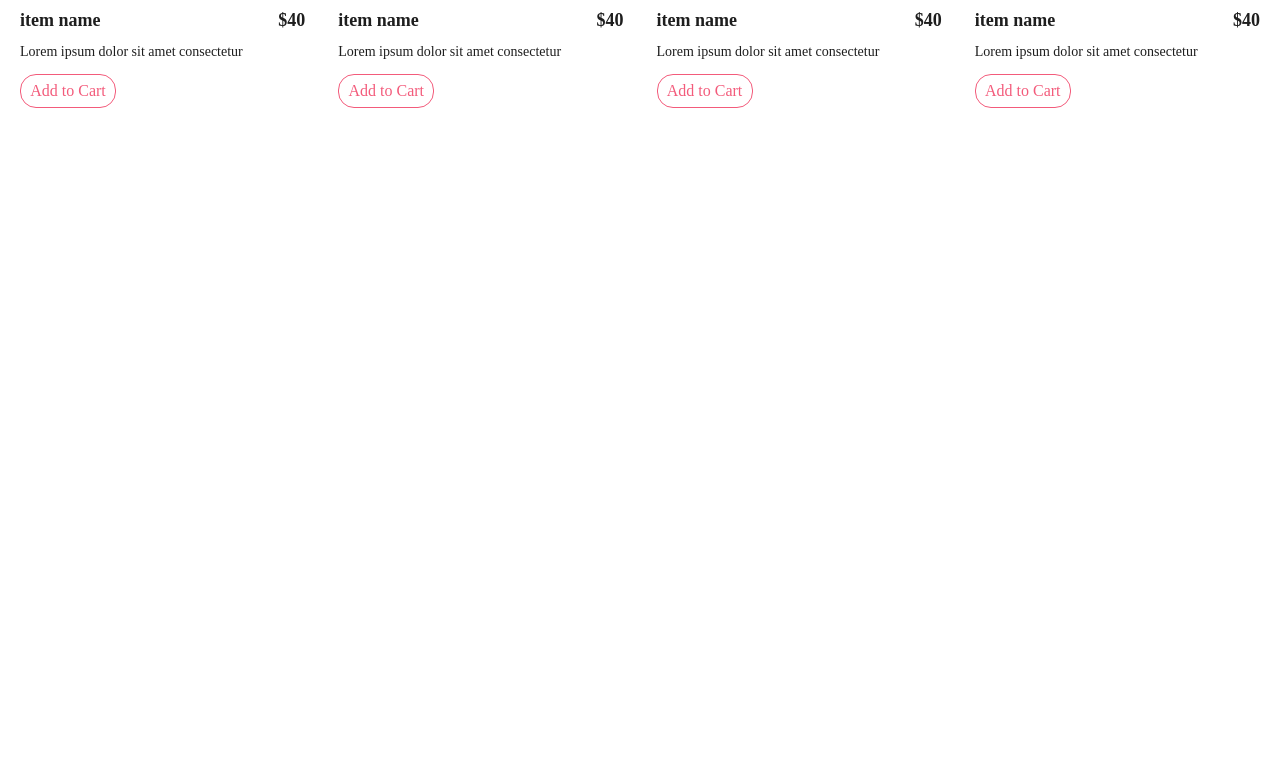
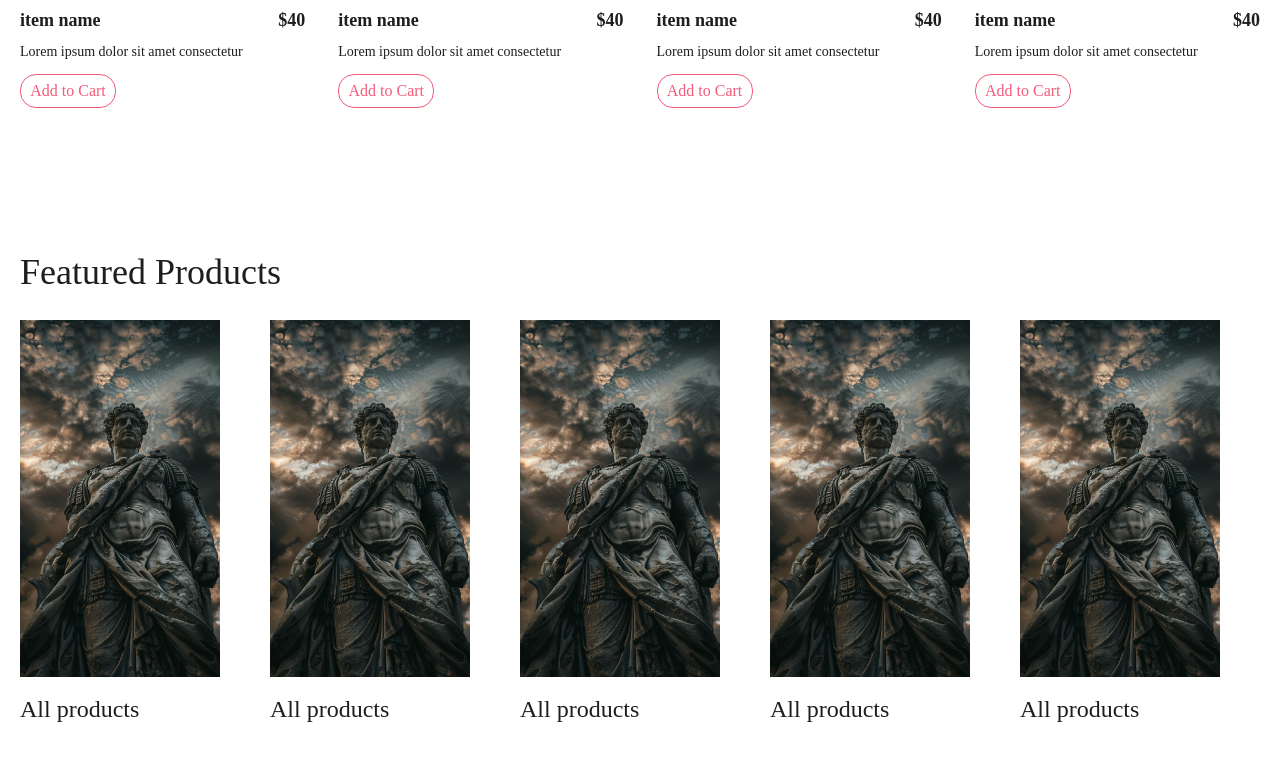
Before and after one commit to PavelKrobynets/Ecommerce-practice, a Next.js app: page / in a window 1280 px wide. Shown: the part 1254-2014 px from the top of the page. Before the commit the page ends 1426 px from the top, so only its background shows below. Built offline with nearby package versions, Linux system fonts and the light colour scheme; a web font is replaced by a local one.

Commit message:
Featured products carousel

```diff
--- a/src/app/components/header/Header.tsx
+++ b/src/app/components/header/Header.tsx
@@ -8,7 +8,7 @@ export default function Header() {
     <header className="flex items-center fixed-2 h-20 px-4 md:px-8 lg:px-16 xl:px-32 2xl:px-64 relative">
       {/*Mobile*/}
       <div className="md:hidden flex flex-row justify-between w-full items-center">
-        <Link href="#" className="flex flex-row gap-1 items-center">
+        <Link href="/" className="flex flex-row gap-1 items-center">
           <ShoppingBasket color="#b9284a" />
           <p className="text-3xl uppercase ">seller</p>
         </Link>
--- /dev/null
+++ b/src/app/components/main/Categories.tsx
@@ -0,0 +1,128 @@
+"use client";
+import { Swiper, SwiperSlide } from "swiper/react";
+import { Mousewheel } from "swiper/modules";
+
+import "swiper/css";
+import "swiper/css/mousewheel";
+import Link from "next/link";
+import Image from "next/image";
+
+export default function Categories() {
+  return (
+    <section className="flex flex-col my-16 px-5 py-20 gap-7 overflow-hidden">
+      <h4 className="font-medium text-4xl capitalize">Featured products</h4>
+      <Swiper
+        slidesPerView={5}
+        spaceBetween={10}
+        mousewheel={true}
+        modules={[Mousewheel]}
+        className="mx-auto w-full overflow-hidden"
+      >
+        <SwiperSlide>
+          <Link href="/product" className="w-full flex flex-col gap-4">
+            <Image
+              src={"/placeholder2.jpg"}
+              alt="category-image"
+              width={200}
+              height={200}
+              sizes="100px"
+              className="object-cover"
+            />
+            <p className="text-2xl font-medium">All products</p>
+          </Link>
+        </SwiperSlide>
+        <SwiperSlide>
+          <Link href="/product" className="w-full flex flex-col gap-4">
+            <Image
+              src={"/placeholder2.jpg"}
+              alt="category-image"
+              width={200}
+              height={200}
+              sizes="100px"
+              className="object-cover"
+            />
+            <p className="text-2xl font-medium">All products</p>
+          </Link>
+        </SwiperSlide>
+        <SwiperSlide>
+          <Link href="/product" className="w-full flex flex-col gap-4">
+            <Image
+              src={"/placeholder2.jpg"}
+              alt="category-image"
+              width={200}
+              height={200}
+              sizes="100px"
+              className="object-cover"
+            />
+            <p className="text-2xl font-medium">All products</p>
+          </Link>
+        </SwiperSlide>
+        <SwiperSlide>
+          <Link href="/product" className="w-full flex flex-col gap-4">
+            <Image
+              src={"/placeholder2.jpg"}
+              alt="category-image"
+              width={200}
+              height={200}
+              sizes="100px"
+              className="object-cover"
+            />
+            <p className="text-2xl font-medium">All products</p>
+          </Link>
+        </SwiperSlide>
+        <SwiperSlide>
+          <Link href="/product" className="w-full flex flex-col gap-4">
+            <Image
+              src={"/placeholder2.jpg"}
+              alt="category-image"
+              width={200}
+              height={200}
+              sizes="100px"
+              className="object-cover"
+            />
+            <p className="text-2xl font-medium">All products</p>
+          </Link>
+        </SwiperSlide>
+        <SwiperSlide>
+          <Link href="/product" className="w-full flex flex-col gap-4">
+            <Image
+              src={"/placeholder2.jpg"}
+              alt="category-image"
+              width={200}
+              height={200}
+              sizes="100px"
+              className="object-cover"
+            />
+            <p className="text-2xl font-medium">All products</p>
+          </Link>
+        </SwiperSlide>
+        <SwiperSlide>
+          <Link href="/product" className="w-full flex flex-col gap-4">
+            <Image
+              src={"/placeholder2.jpg"}
+              alt="category-image"
+              width={200}
+              height={200}
+              sizes="100px"
+              className="object-cover"
+            />
+            <p className="text-2xl font-medium">All products</p>
+          </Link>
+        </SwiperSlide>
+        <SwiperSlide>
+          <Link href="/product" className="w-full flex flex-col gap-4">
+            <Image
+              src={"/placeholder2.jpg"}
+              alt="category-image"
+              width={200}
+              height={200}
+              sizes="100px"
+              className="object-cover"
+            />
+            <p className="text-2xl font-medium">All products</p>
+          </Link>
+        </SwiperSlide>
+      </Swiper>
+    </section>
+  );
+}
--- a/src/app/components/main/Featured.tsx
+++ b/src/app/components/main/Featured.tsx
@@ -1,7 +1,7 @@
 import SingleItemCard from "./SingleItemCard";
 export default function Featured() {
   return (
-    <div className="flex flex-col my-16 fixed-w px-5 gap-7">
+    <section className="flex flex-col my-16 fixed-w px-5 gap-7">
       <h4 className="font-medium text-4xl capitalize">Featured products</h4>
       <div className="flex flex-row items-center justify-between flex-wrap gap-4">
         <SingleItemCard />
@@ -9,6 +9,6 @@ export default function Featured() {
         <SingleItemCard />
         <SingleItemCard />
       </div>
-    </div>
+    </section>
   );
 }
--- /dev/null
+++ b/src/app/components/main/index.ts
@@ -0,0 +1,5 @@
+import Slider from "./slider/Slider";
+import Featured from "./Featured";
+import Categories from "./Categories";
+
+export { Slider, Featured, Categories };
--- a/src/app/components/main/slider/Slider.tsx
+++ b/src/app/components/main/slider/Slider.tsx
@@ -26,7 +26,7 @@ export default function Slider() {
         bulletActiveClass: "swiper-pagination-bullet-active",
         dynamicBullets: true,
       }}
-      className="full-screen mx-auto w-full overflow-hidden"
+      className="mx-auto w-full overflow-hidden"
     >
       {slides.map((slide) => (
         <SwiperSlide key={slide.id} className="mySwiper">
--- a/src/app/page.tsx
+++ b/src/app/page.tsx
@@ -1,10 +1,10 @@
-import Featured from "./components/main/Featured";
-import Slider from "./components/main/slider/Slider";
+import { Slider, Featured, Categories } from "./components/main/index";
 export default function Home() {
   return (
     <div className="">
       <Slider />
       <Featured />
+      <Categories />
     </div>
   );
 }
```
